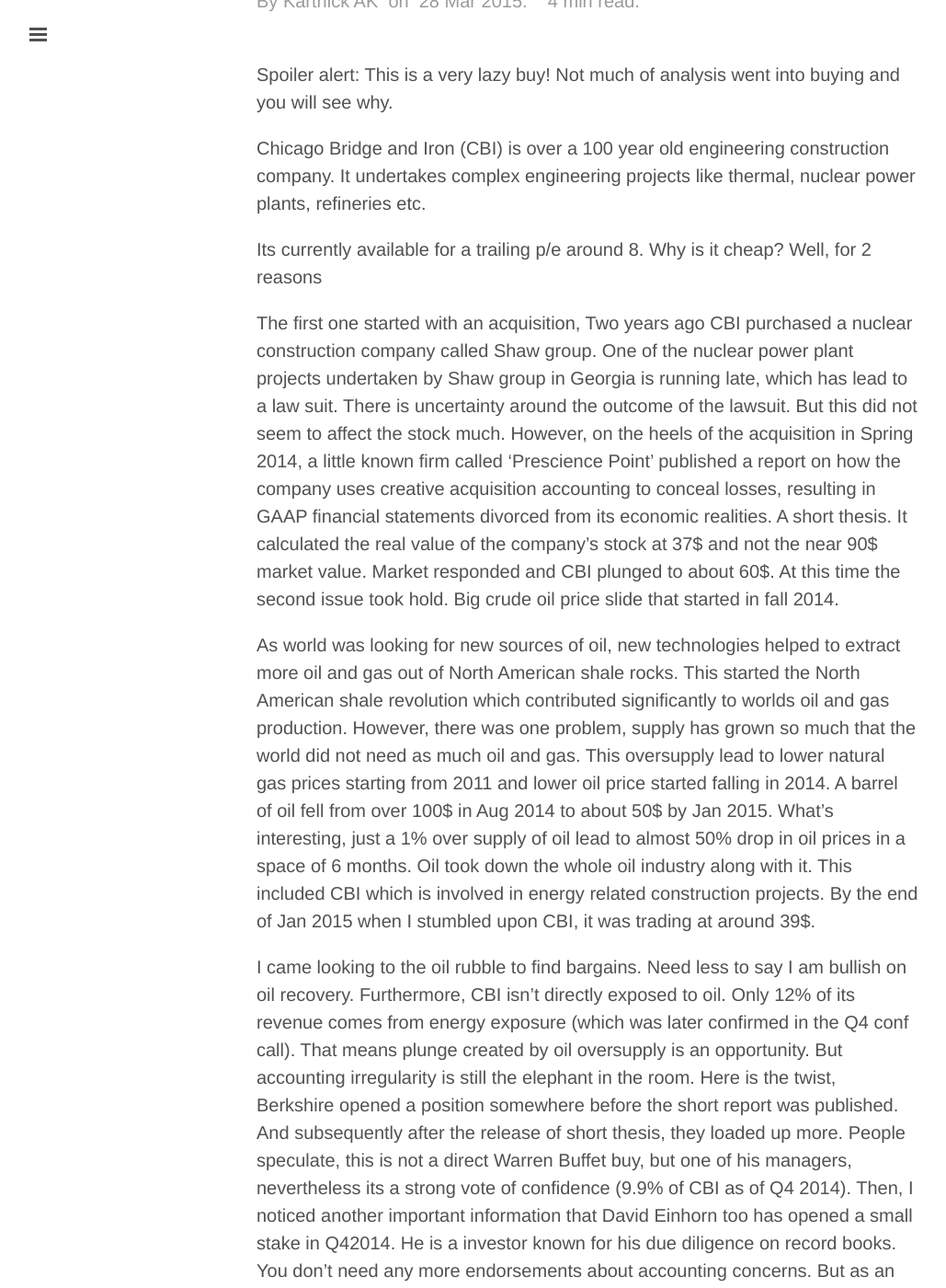
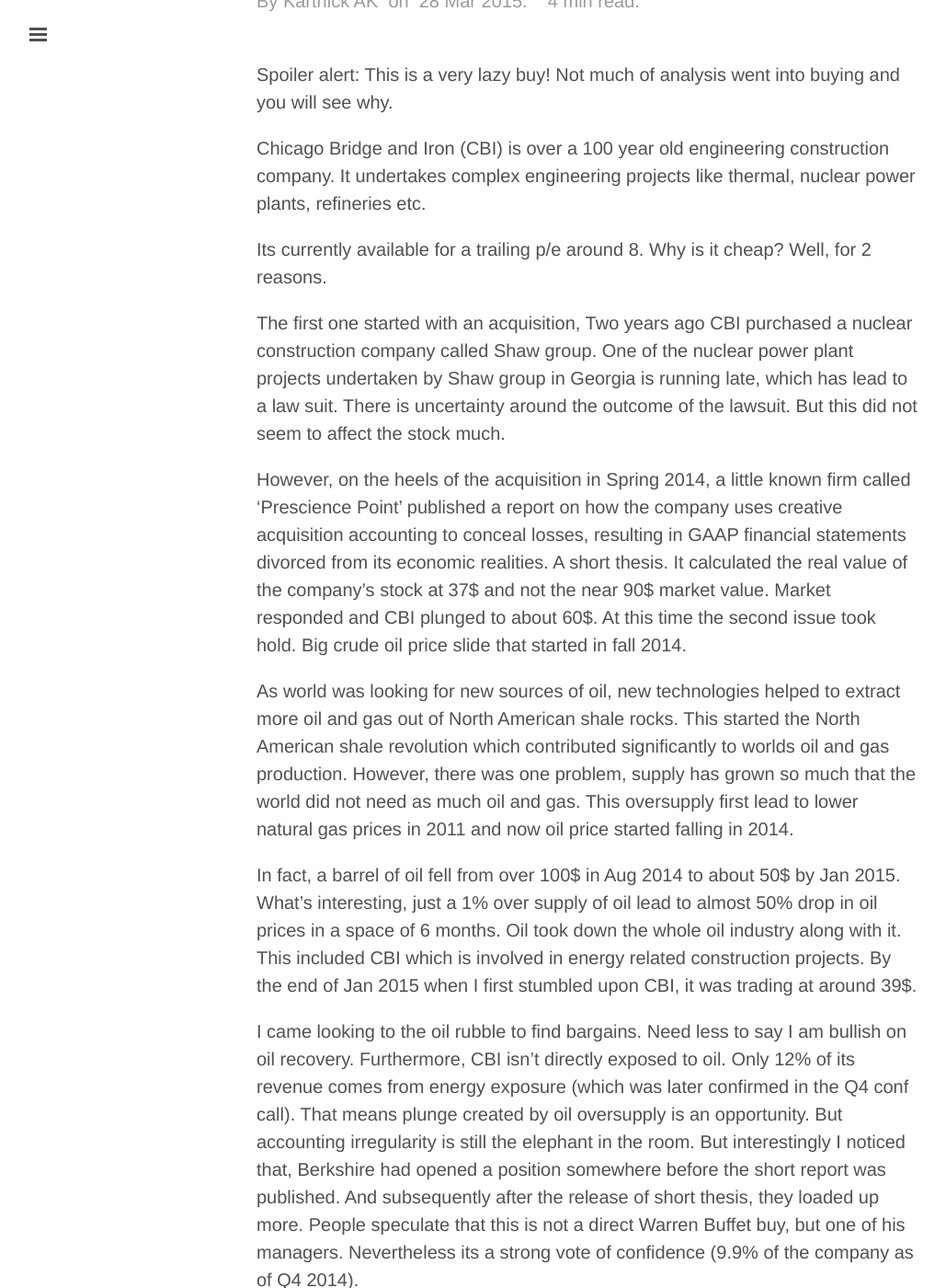
Before and after one commit to gitforwork2/gitforwork.github.io, a Jekyll site: the page built from _posts/2015-03-28-stock-chicago-bridge-iron.md, in a window 1280 px wide and 1400 px high, scrolled down 287 px. Shown: the whole window at 92% size, without its empty margins (1-1030 px from the left). Built offline with Jekyll 4.4.1, drawn with Linux system fonts in a browser that asks for light colours; Markdown is read by kramdown in place of the engine named in the settings; some of the changed text lies outside the part shown.

Commit message:
CBI purchase blog - update

```diff
--- a/_posts/2015-03-28-stock-chicago-bridge-iron.md
+++ b/_posts/2015-03-28-stock-chicago-bridge-iron.md
@@ -11,11 +11,12 @@
 Chicago Bridge and Iron (CBI) is over a 100 year old engineering construction company. It undertakes complex engineering projects like thermal,
 nuclear power plants, refineries etc.
 
-Its currently available for a trailing p/e around 8. Why is it cheap? Well, for 2 reasons
+Its currently available for a trailing p/e around 8. Why is it cheap? Well, for 2 reasons.
 
 The first one started with an acquisition,
 Two years ago CBI purchased a nuclear construction company called Shaw group. One of the nuclear power plant projects undertaken by Shaw group in Georgia
 is running late, which has lead to a law suit. There is uncertainty around the outcome of the lawsuit. But this did not seem to affect the stock much.
+
 However, on the heels of the acquisition in Spring 2014, a little known firm called 'Prescience Point' published a report on how the
 company uses creative acquisition accounting to conceal losses, resulting in GAAP financial statements divorced from its economic realities. A short thesis.
 It calculated the real value of the company's stock at 37$ and not the near 90$ market value. Market responded and CBI plunged to about 60$.
@@ -23,25 +24,28 @@
 
 As world was looking for new sources of oil, new technologies helped to extract more oil and gas out of North American shale rocks.
 This started the North American shale revolution which contributed significantly to worlds oil and gas production. However, there was one problem,
- supply has grown so much that the world did not need as much oil and gas. This oversupply lead to lower natural gas prices starting from 2011 and
-  lower oil price started falling in 2014. A barrel of oil fell from over 100$ in Aug 2014 to about 50$ by Jan 2015. What's interesting,
+ supply has grown so much that the world did not need as much oil and gas. This oversupply first lead to lower natural gas prices in 2011 and now
+  oil price started falling in 2014.
+
+  In fact, a barrel of oil fell from over 100$ in Aug 2014 to about 50$ by Jan 2015. What's interesting,
   just a 1% over supply of oil lead to almost 50% drop in oil prices in a space of 6 months. Oil took down the whole oil industry along with it.
-  This included CBI which is involved in energy related construction projects. By the end of Jan 2015 when I stumbled upon CBI, it was trading at around 39$.
+  This included CBI which is involved in energy related construction projects. By the end of Jan 2015 when I first stumbled upon CBI,
+   it was trading at around 39$.
 
 I came looking to the oil rubble to find bargains. Need less to say I am bullish on oil recovery. Furthermore, CBI isn't directly exposed to oil.
  Only 12% of its revenue comes from energy exposure (which was later confirmed in the Q4 conf call). That means plunge created by oil oversupply is an opportunity.
  But accounting irregularity is still the elephant in the room.
- Here is the twist, Berkshire opened a position somewhere before the short report was published. And subsequently after the release of short thesis,
- they loaded up more. People speculate, this is not a direct Warren Buffet buy, but one of his managers, nevertheless its a strong vote of confidence (9.9% of
- CBI as of Q4 2014).
-  Then, I noticed another important information that David Einhorn too has opened a small stake in Q42014. He is a investor known for his due diligence on
-  record books. You don't need any more endorsements about accounting concerns. But as an icing on the cake, the current stock price of 39$ is close to the
-   fair value estimated by short report of 37$.
+ But interestingly I noticed that, Berkshire had opened a position somewhere before the short report was published.
+ And subsequently after the release of short thesis, they loaded up more. People speculate that this is not a direct Warren Buffet buy, but one of his managers.
+ Nevertheless its a strong vote of confidence (9.9% of the company as of Q4 2014).
 
-  At this point, it appeared a no-brainer to me. I did not even feel the need to look at the income statements or balance sheets.
+  Then, importantly I also noticed that David Einhorn, known for this due diligence on record books, too has taken a position in Q4 2014.
+  You don't need any more endorsements against accounting concerns. But as an icing on the cake, the current stock price of 39$ is almost close to the
+   short thesis fair value estimate of 37$.
+
+  At this point, it appeared CBI is a no-brainer to me. I did not even feel the need to look at the income statements or balance sheets.
   With the shale boom, US coal plants are getting converted to NatGas. Nuclear plants are decommissioned. The abundance of US NatGas has triggered export
-  facilities construction along the gulf coast. Refineries along the gulf coast are getting equipped to handle North American light crude. All these are
-  potential opportunities to CBI. With accounting and valuation not a concern, David Einhorn and Berkshire (9.9% stake) have voted with their money.
-  Shale revolution appears to be an ally and not an enemy to CBI as perceived by the market.
+  facilities construction along the US Gulf coast. Refineries along the Gulf coast are getting equipped to handle the North American light crude.
+  All these are  potential new opportunities to CBI. Shale revolution appears to be an ally and not an enemy to CBI.
 
-  Opened a position at 41.63$ on Feb 17 2015 for a time horizon of 5 years or longer.
+ Promptly opened a position at 41.63$ on Feb 17 2015 for a time horizon of 5 years or longer.
```
